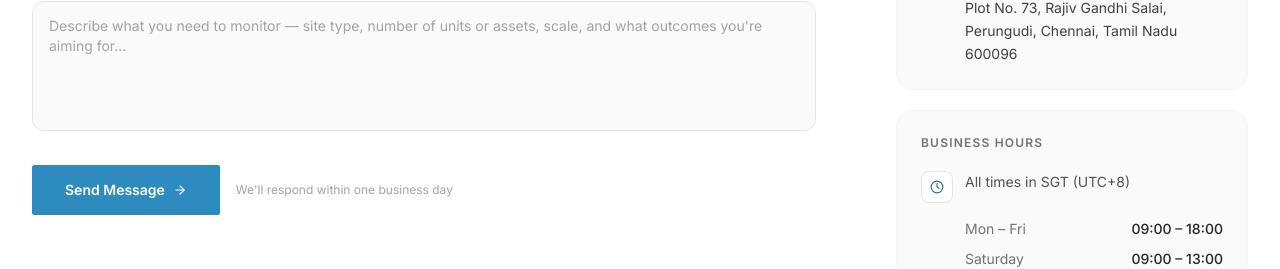
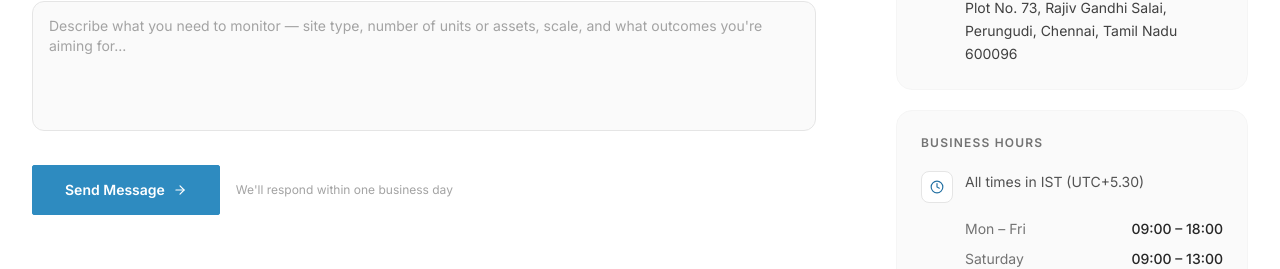
Before and after one commit to mahadevaxono/web---Copy, a React (Vite) app: page /contact in a window 1280 px wide. Shown: the part 934-1203 px from the top of the page. Built offline with nearby package versions, Linux system fonts and the light colour scheme.

Commit message:
Updated Contact.tsx

```diff
--- a/src/pages/Contact.tsx
+++ b/src/pages/Contact.tsx
@@ -198,7 +198,7 @@ export default function Contact() {
                   <div className="w-8 h-8 bg-white border border-neutral-200 rounded-lg flex items-center justify-center shrink-0">
                     <Clock className="w-3.5 h-3.5 text-teal-600" />
                   </div>
-                  <div className="text-sm text-neutral-600 leading-relaxed">All times in SGT (UTC+8)</div>
+                  <div className="text-sm text-neutral-600 leading-relaxed">All times in IST (UTC+5.30)</div>
                 </div>
                 <div className="space-y-2.5 pl-11">
                   {[
```
